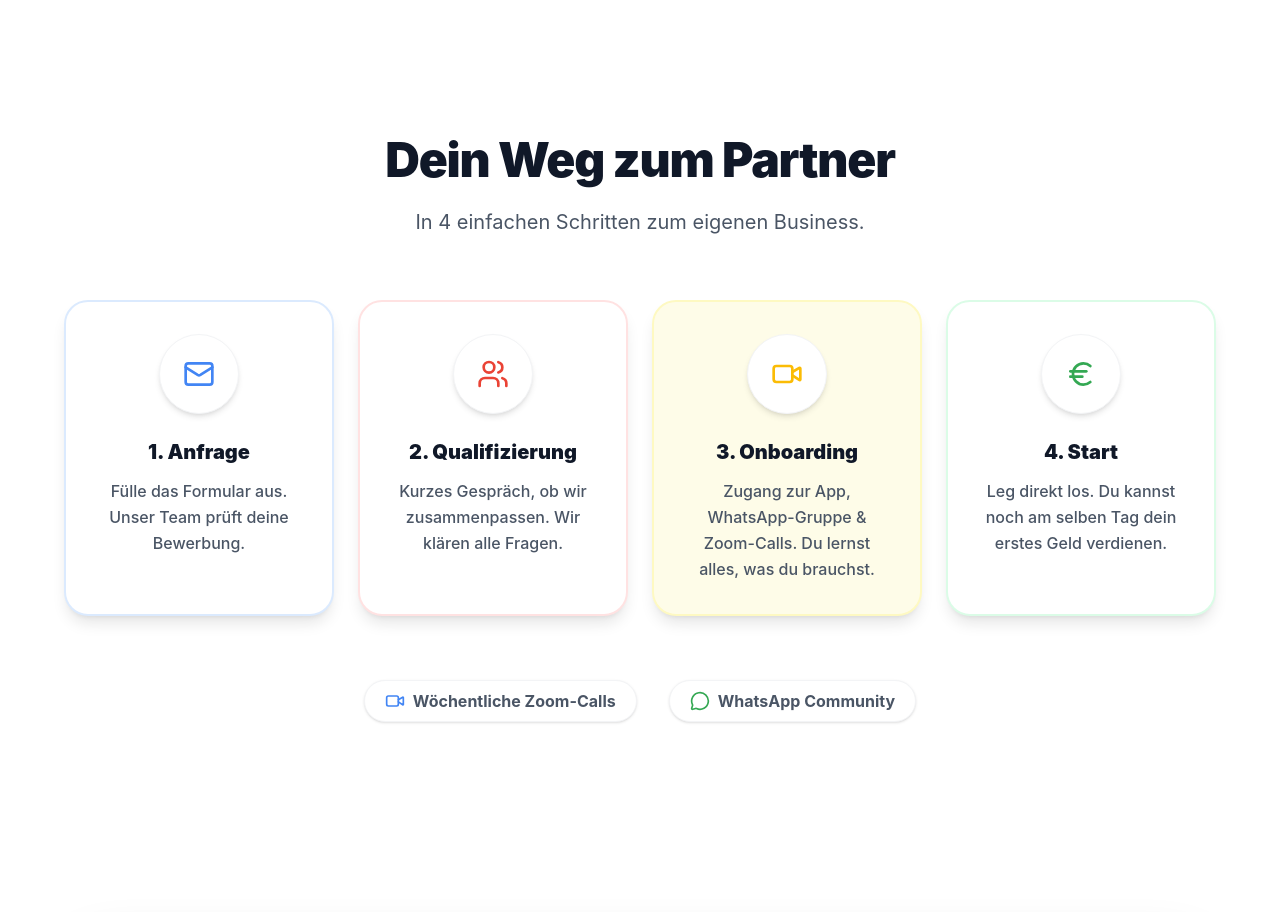
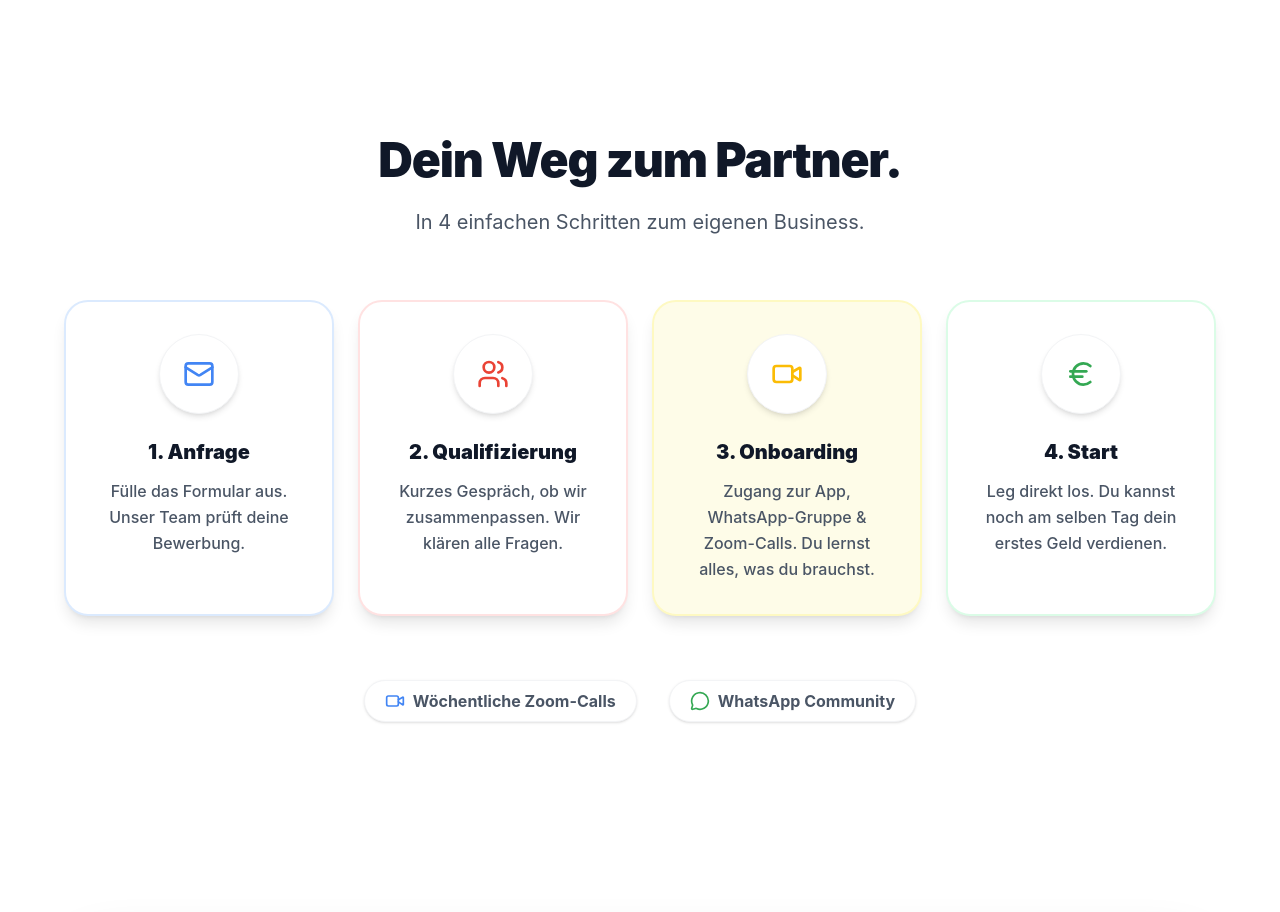
Before and after one commit to Sternblitz/sternblitz-website, a React (Vite) app: page / in a window 1280 px wide. Shown: the part 4640-5552 px from the top of the page. Built offline with nearby package versions, Linux system fonts and the light colour scheme.

Commit message:
Add period to Partnership heading

```diff
--- a/src/App.jsx
+++ b/src/App.jsx
@@ -730,7 +730,7 @@ const PartnershipProcess = () => {
   return (
     <Section id="application-process">
       <div className="text-center mb-16">
-        <h2 className="text-4xl md:text-5xl font-black text-gray-900 mb-6 tracking-tight">Dein Weg zum Partner</h2>
+        <h2 className="text-4xl md:text-5xl font-black text-gray-900 mb-6 tracking-tight">Dein Weg zum Partner.</h2>
         <p className="text-xl text-gray-600 max-w-2xl mx-auto">In 4 einfachen Schritten zum eigenen Business.</p>
       </div>
 
```
